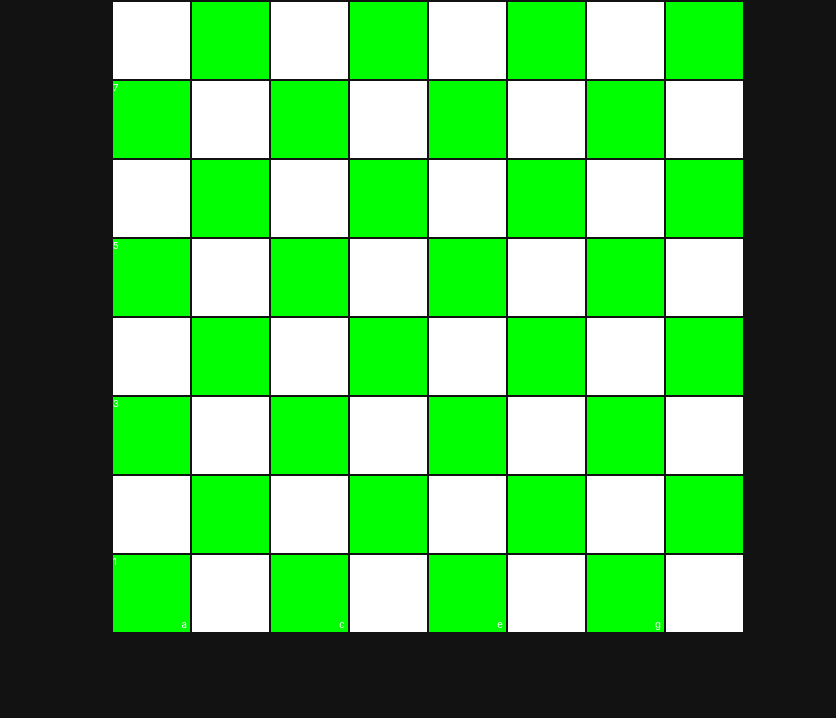
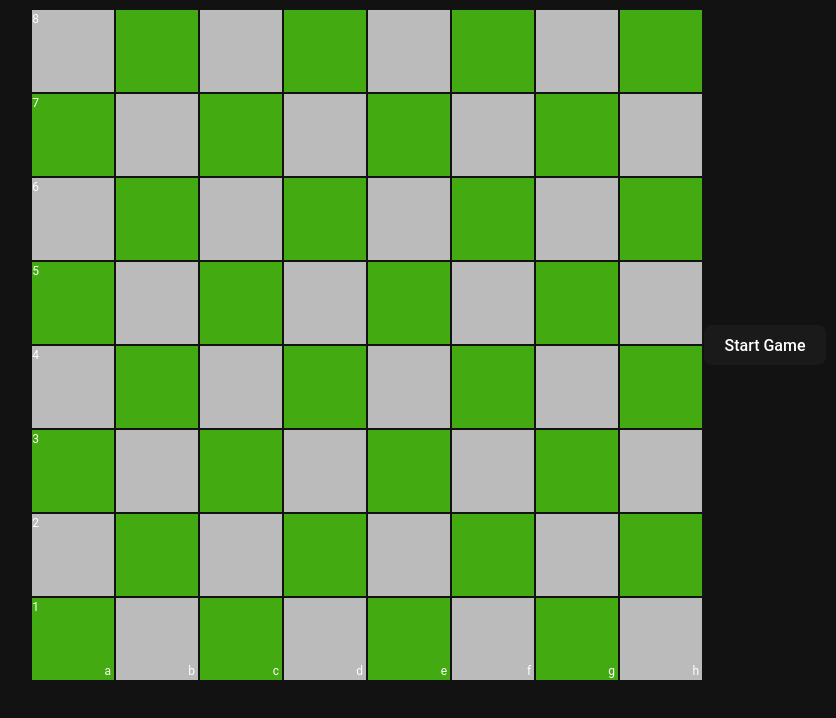
Before and after one commit to robinpunn/promotional-email, a React (Vite) app: page / in a window 1280 px wide. Shown: the top 718 px of the page, without its empty margins (212-1048 px from the left). Built offline with nearby package versions, Linux system fonts and the light colour scheme.

Commit message:
precount displays in the middle of board

```diff
--- a/src/App.css
+++ b/src/App.css
@@ -5,38 +5,10 @@
   text-align: center;
 }
 
-.logo {
-  height: 6em;
-  padding: 1.5em;
-  will-change: filter;
-  transition: filter 300ms;
+.App {
+  display: flex;
+  flex-direction: row;
+  align-items: center;
+  justify-content: space-between;
+  font-family: 'Roboto', sans-serif;
 }
-.logo:hover {
-  filter: drop-shadow(0 0 2em #646cffaa);
-}
-.logo.react:hover {
-  filter: drop-shadow(0 0 2em #61dafbaa);
-}
-
-@keyframes logo-spin {
-  from {
-    transform: rotate(0deg);
-  }
-  to {
-    transform: rotate(360deg);
-  }
-}
-
-@media (prefers-reduced-motion: no-preference) {
-  a:nth-of-type(2) .logo {
-    animation: logo-spin infinite 20s linear;
-  }
-}
-
-.card {
-  padding: 2em;
-}
-
-.read-the-docs {
-  color: #888;
-}
--- a/src/App.jsx
+++ b/src/App.jsx
@@ -1,13 +1,53 @@
-import { useState } from "react";
+import { useState, useEffect } from "react";
 import ChessBoard from "./components/ChessBoard";
+import { getRandomSquare } from "./services/random";
+import Start from "./components/Start";
 import "./App.css";
+import PreCount from "./components/PreCount";
+import Timer from "./components/Timer";
 
 function App() {
   const [board, setBoard] = useState(null);
+  const [id, setId] = useState(null);
+  const [countDown, setCountDown] = useState("");
+  const [preCountDown, setPreCountDown] = useState("");
+  const [countDownStart, setCountDownStart] = useState(false);
+
+  useEffect(() => {
+    let interval = null;
+    if (countDownStart) {
+      if (preCountDown > 0) {
+        interval = setInterval(() => {
+          setPreCountDown((preCountDown) => preCountDown - 1);
+        }, 1000);
+      } else if (countDown > 0) {
+        interval = setInterval(() => {
+          setCountDown((countDown) => countDown - 1);
+          console.log(countDown);
+        }, 1000);
+      }
+    } else {
+      clearInterval(interval);
+      setCountDownStart(false);
+    }
+    return () => clearInterval(interval);
+  }, [countDownStart, countDown, preCountDown]);
+
+  /*start timer function*/
+  const handleStart = () => {
+    /*set gameTime to 30*/
+    setCountDownStart(true);
+    setPreCountDown(3);
+    setCountDown(30);
+  };
 
   return (
     <div className="App">
-      <ChessBoard setBoard={setBoard} />
+      <div className="board-container">
+        <ChessBoard setBoard={setBoard} preCountDown={preCountDown} id={id} />
+      </div>
+      <Start handleStart={handleStart} countDownStart={countDownStart} />
+      {countDown > 0 && preCountDown === 0 && <Timer time={countDown} />}
     </div>
   );
 }
--- a/src/components/ChessBoard.css
+++ b/src/components/ChessBoard.css
@@ -1,5 +1,9 @@
+.board {
+  position: relative;
+}
+
 .white {
-  background-color: #fff;
+  background-color: #bbb;
   width: 50px;
   height: 50px;
   font-size: 0.6rem;
@@ -7,15 +11,11 @@
 }
 
 .green {
-  background-color: #0f0;
+  background-color: #4a1;
   width: 50px;
   height: 50px;
   font-size: 0.6rem;
   position: relative;
-}
-
-.eight {
-  color: #000;
 }
 
 .number {
@@ -36,20 +36,38 @@
   right: 0;
 }
 
+.precount {
+  position: absolute;
+  top: 50%;
+  left: 50%;
+  transform: translate(-50%, -50%);
+  z-index: 2;
+}
+
 @media screen and (min-width: 40rem) {
   .white {
-    background-color: #fff;
-    width: 75px;
-    height: 75px;
-    font-size: 0.6rem;
-    position: relative;
+    width: 80x;
+    height: 80px;
+    font-size: 0.75rem;
   }
 
   .green {
-    background-color: #0f0;
-    width: 75px;
-    height: 75px;
-    font-size: 0.6rem;
-    position: relative;
+    width: 80px;
+    height: 80px;
+    font-size: 0.75rem;
   }
 }
+
+@media screen and (max-width: 20rem) {
+  .white {
+    width: 30px;
+    height: 30px;
+    font-size: 0.5rem;
+  }
+
+  .green {
+    width: 30px;
+    height: 30px;
+    font-size: 0.5rem;
+  }
+}
--- a/src/components/ChessBoard.jsx
+++ b/src/components/ChessBoard.jsx
@@ -1,7 +1,9 @@
 import React, { useRef, useEffect } from "react";
+import PreCount from "./PreCount";
+import RandomSquare from "./RandomSquare";
 import "./ChessBoard.css";
 
-function ChessBoard({ setBoard }) {
+function ChessBoard({ setBoard, preCountDown, id }) {
   const boardRef = useRef(null);
 
   useEffect(() => {
@@ -9,7 +11,7 @@ function ChessBoard({ setBoard }) {
   }, [setBoard]);
 
   return (
-    <table ref={boardRef}>
+    <table className="board" ref={boardRef}>
       <tbody>
         {[...Array(8)].map((_, i) => (
           <tr key={i}>
@@ -40,6 +42,8 @@ function ChessBoard({ setBoard }) {
           </tr>
         ))}
       </tbody>
+      {preCountDown > 0 && <PreCount time={preCountDown} />}
+      <RandomSquare id={id} />
     </table>
   );
 }
--- /dev/null
+++ b/src/components/PreCount.jsx
@@ -0,0 +1,11 @@
+import React from "react";
+
+function PreCount({ time }) {
+  return (
+    <tbody className="precount" style={{ color: "white", fontSize: "3rem" }}>
+      {time}
+    </tbody>
+  );
+}
+
+export default PreCount;
--- /dev/null
+++ b/src/components/RandomSquare.jsx
@@ -0,0 +1,7 @@
+import React from "react";
+
+function RandomSquare({ id }) {
+  return <tbody style={{ color: "white", fontSize: "3rem" }}>{id}</tbody>;
+}
+
+export default RandomSquare;
--- /dev/null
+++ b/src/components/Start.jsx
@@ -0,0 +1,13 @@
+import React from "react";
+
+function Start({ handleStart, countDownStart }) {
+  return (
+    <div>
+      <button onClick={handleStart} disabled={countDownStart}>
+        Start Game
+      </button>
+    </div>
+  );
+}
+
+export default Start;
--- /dev/null
+++ b/src/components/Timer.jsx
@@ -0,0 +1,11 @@
+import React from "react";
+
+function Timer({ time }) {
+  return (
+    <div>
+      <p style={{ color: "white", fontSize: "3rem" }}>{time}</p>
+    </div>
+  );
+}
+
+export default Timer;
--- a/src/index.css
+++ b/src/index.css
@@ -22,7 +22,7 @@ a:hover {
 }
 
 body {
-  margin: 0;
+  margin: 0.5rem;
   display: flex;
   flex-direction: column;
   place-items: center;
@@ -67,8 +67,9 @@ button:focus-visible {
 
 @media screen and (max-width: 20rem) {
   body {
-    height: 18rem;
-    width: 18rem;
+    height: 20rem;
+    width: 20rem;
     padding: 0;
+    margin: 0;
   }
 }
--- /dev/null
+++ b/src/services/random.js
@@ -0,0 +1,7 @@
+export const getRandomSquare = () => {
+  const randomIndex = Math.floor(Math.random() * 64);
+  const row = Math.floor(randomIndex / 8);
+  const col = randomIndex % 8;
+  const id = `${String.fromCharCode(97 + col)}${8 - row}`;
+  return { row, col, id };
+};
```
